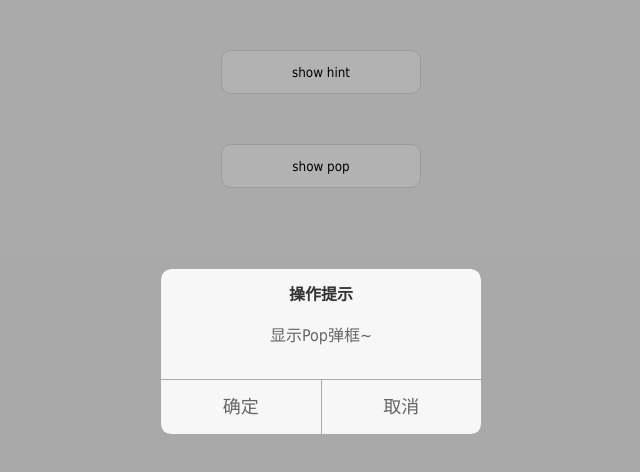
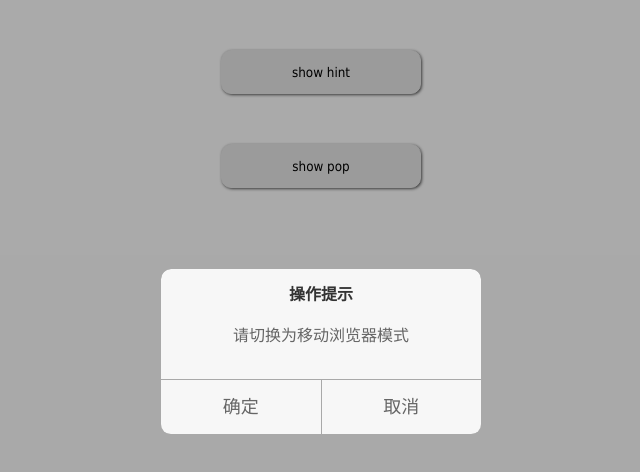
Before and after one commit to jiunacaikang/popop, a plain HTML site: page index.html in a window 1280 px wide. Shown: the whole page, without its empty margins (319-959 px from the left). Drawn offline with Linux system fonts and the light colour scheme.

Commit message:
增加浏览器判断

```diff
--- a/index.html
+++ b/index.html
@@ -15,20 +15,45 @@
             border-radius: 10px;
             background: #fff;
             margin:50px auto;
-            cursor: pointer;
+            background: #ddd;
+            box-shadow: 1px 1px 3px #555;
         }
     </style>
-    <script type="text/javascript" src="src/hintPop.js"></script>
 </head>
 
 <body>
     <button id='btn0'>show hint</button>
     <button id="btn">show pop</button>
 </body>
+<script type="text/javascript" src="src/hintPop.js"></script>
 <script type="text/javascript">
-    hintPop.pop({
-        content:"显示Pop弹框~"
-    });
+    function isMobile() {
+        var sUserAgent = navigator.userAgent.toLowerCase();
+        var bIsIpad = sUserAgent.match(/ipad/i) == "ipad";
+        var bIsIphoneOs = sUserAgent.match(/iphone os/i) == "iphone os";
+        var bIsMidp = sUserAgent.match(/midp/i) == "midp";
+        var bIsUc7 = sUserAgent.match(/rv:1.2.3.4/i) == "rv:1.2.3.4";
+        var bIsUc = sUserAgent.match(/ucweb/i) == "ucweb";
+        var bIsAndroid = sUserAgent.match(/android/i) == "android";
+        var bIsCE = sUserAgent.match(/windows ce/i) == "windows ce";
+        var bIsWM = sUserAgent.match(/windows mobile/i) == "windows mobile";
+        if (bIsIpad || bIsIphoneOs || bIsMidp || bIsUc7 || bIsUc || bIsAndroid || bIsCE || bIsWM) {
+            return true;
+        } else {
+            return false;
+        }
+    }
+
+    if(!isMobile()){
+        hintPop.pop({
+            content:"请切换为移动浏览器模式"
+        });
+    }else{
+        hintPop.pop({
+            content:"我是一个弹窗"
+        });
+    }
+
 
     hintPop.hint();
 
```
